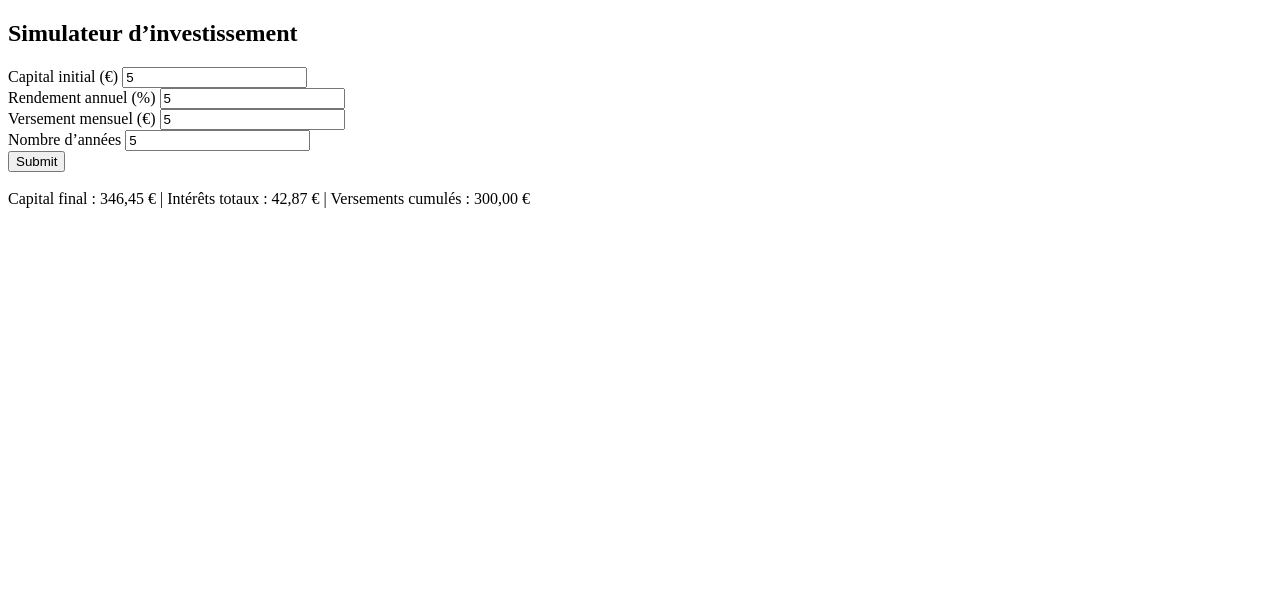
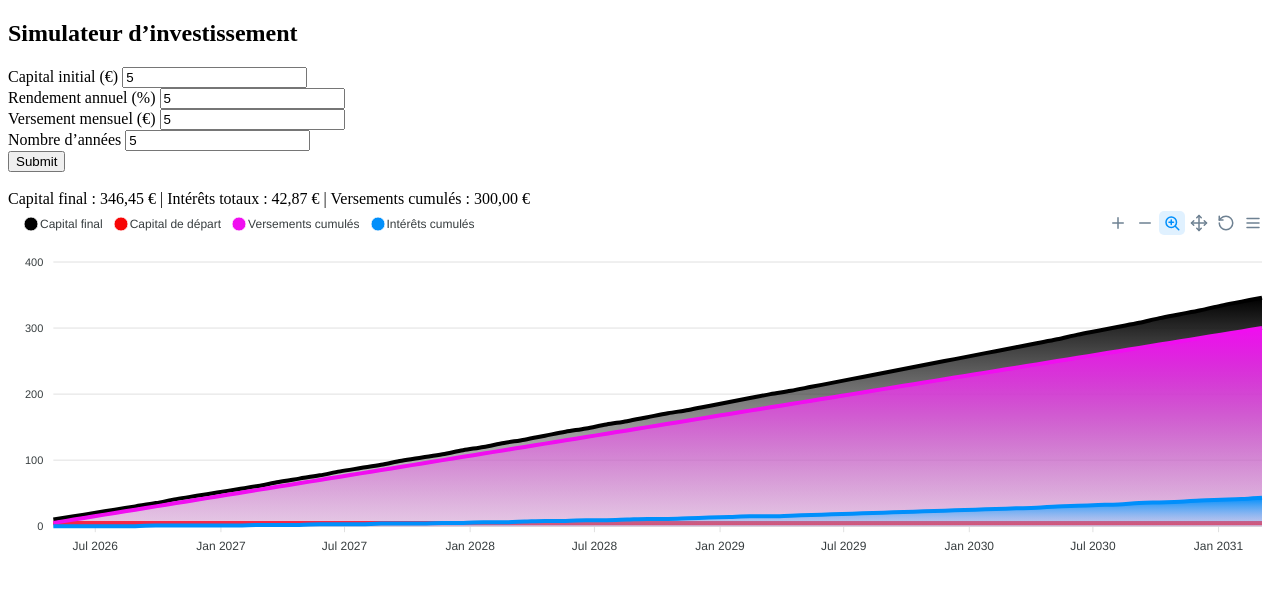
Before and after one commit to eddy8chsl/tp03---Partie-JS, a plain HTML site: page index.html in a window 1280 px wide. Both pictures are taken after typing "5", "5", "5", "5" into the empty fields and a click on the button "Submit". Drawn offline with nearby package versions, Linux system fonts and the light colour scheme.

Commit message:
apexcharts

```diff
--- a/index.html
+++ b/index.html
@@ -5,6 +5,7 @@
     <meta name="viewport" content="width=device-width, initial-scale=1.0">
     <title>Formulaire</title>
     <script src="js/validation.js" defer></script>
+    <script src="https://cdn.jsdelivr.net/npm/apexcharts"></script>
 </head>
 <body>
     <section id="simulator">
@@ -40,7 +41,11 @@
 
         <br><div id="result">
             <!-- Résultat affiché ici -->
+        </div>
 
+        <div>
+            <div id="chart">
+            </div>
         </div>
     </section>
 </body>
--- a/js/validation.js
+++ b/js/validation.js
@@ -36,11 +36,24 @@ document
 
     let interet_cumule = 0;
     let versements_cumules = 0;
+    let i = 1;
 
-    for (let i = 1; i <= data.years * 12; i++) {
+    const serieInterets = [];
+    const serieVersements = [];
+    const seriePatrimoine = [];
+    const serieCapital = [];
+
+    for (i = 1; i <= data.years * 12; i++) {
       patrimoine += patrimoine * rendement_mensuel + mensualite;
       interet_cumule += patrimoine * rendement_mensuel;
       versements_cumules += mensualite;
+
+      const timestamp = Date.now() + i * 30 * 24 * 60 * 60 * 1000;
+
+      serieInterets.push([timestamp, Math.round(interet_cumule)]);
+      serieVersements.push([timestamp, Math.round(versements_cumules)]);
+      seriePatrimoine.push([timestamp, Math.round(patrimoine)]);
+      serieCapital.push([timestamp, Math.round(data.capital)]);
     }
 
     data.interet_cumule = Math.round(interet_cumule);
@@ -64,5 +77,60 @@ document
         currency: "EUR",
       }).format(versements_cumules)}`;
 
+    var options = {
+      series: [
+        {
+          name: "Capital final",
+          data: seriePatrimoine,
+        },
+        {
+          name: "Capital de départ",
+          data: serieCapital,
+        },
+        {
+          name: "Versements cumulés",
+          data: serieVersements,
+        },
+        {
+          name: "Intérêts cumulés",
+          data: serieInterets,
+        },
+      ],
+      chart: {
+        type: "area",
+        height: 350,
+        stacked: false,
+        /* events: {
+          selection: function (chart, e) {
+            console.log(new Date(e.xaxis.min));
+          },
+        }, */
+      },
+      colors: ["#000000", "#f70606", "#f00ef0", "#008FFB"],
+      dataLabels: {
+        enabled: false,
+      },
+      stroke: {
+        curve: "monotoneCubic",
+      },
+      fill: {
+        type: "gradient",
+        gradient: {
+          opacityFrom: 1,
+          opacityTo: 0.5,
+        },
+      },
+      legend: {
+        position: "top",
+        horizontalAlign: "left",
+      },
+      xaxis: {
+        type: "datetime",
+      },
+    };
+
+    var chart = new ApexCharts(document.querySelector("#chart"), options);
+    chart.render();
+
     //console.log(data);
   });
```
